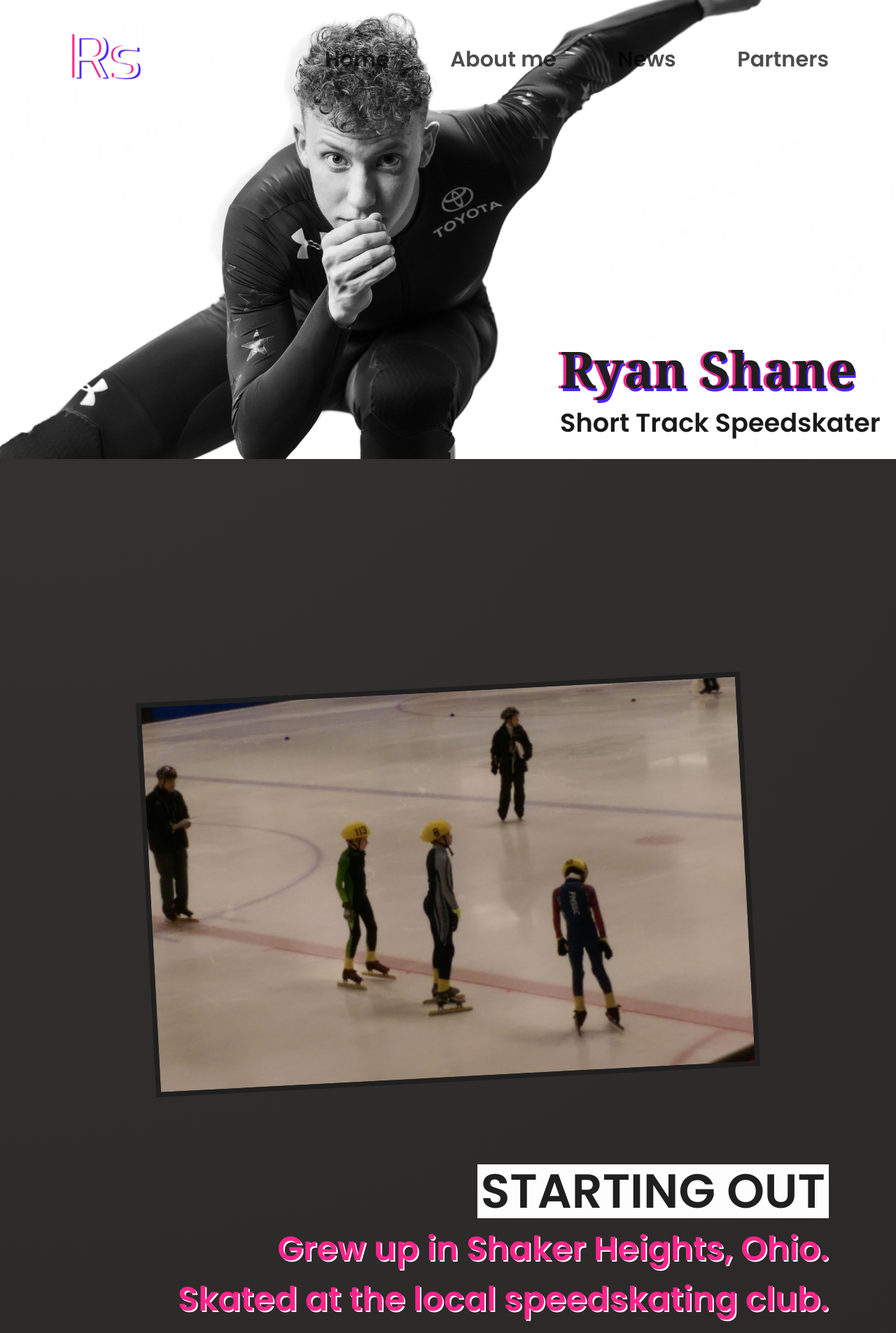
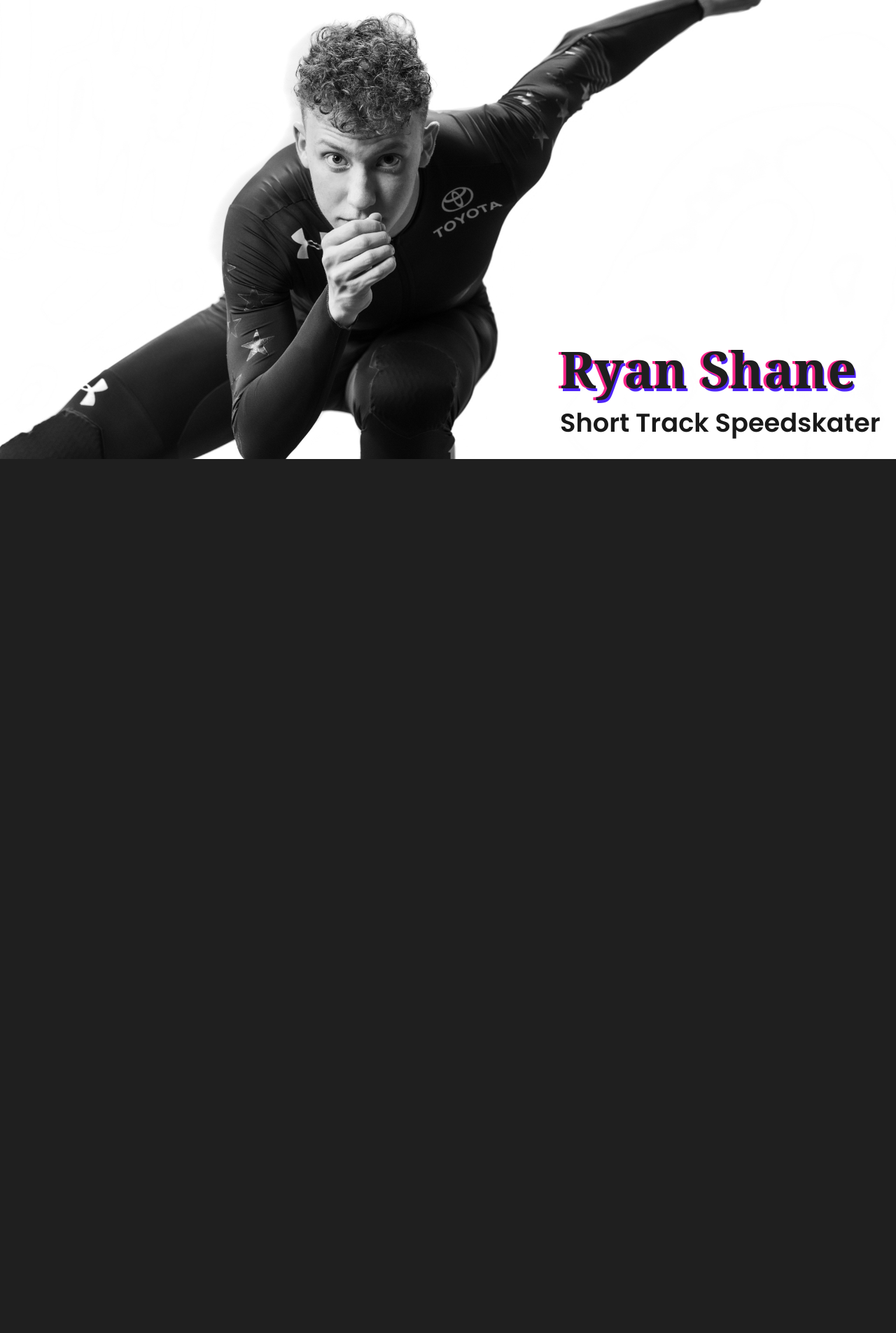
Before and after one commit to c0degreen/ryansshane, a React (Create React App) app: page / in a window 1280 px wide. Shown: the top 1905 px of the page at 70% size. After the commit the page ends 800 px from the top, so only its background shows below. Built offline with nearby package versions, Linux system fonts and the light colour scheme; a web font is replaced by a local one.

Commit message:
rebuilt pt1

```diff
--- a/src/App.js
+++ b/src/App.js
@@ -11,12 +11,7 @@ const App = () => (
         <TitleCard />
       </div>
       <div className='gradient__bg'>
-        <div className='page_wrapper'>
-          <Navbar />
-        </div>
-        <AboutMe />
-        <News />
-        <Footer />
+
       </div>
     </div>
   );
```
